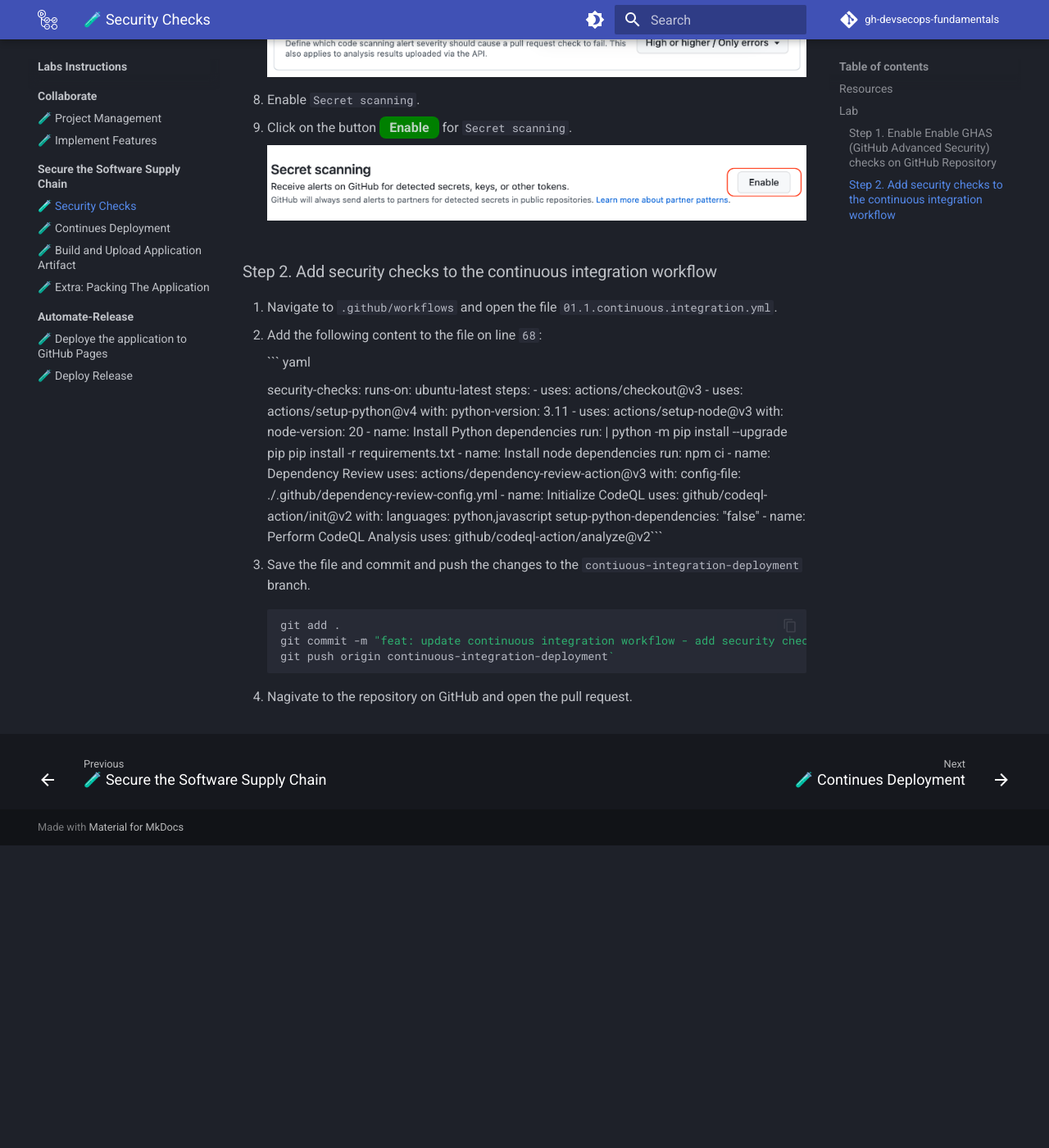
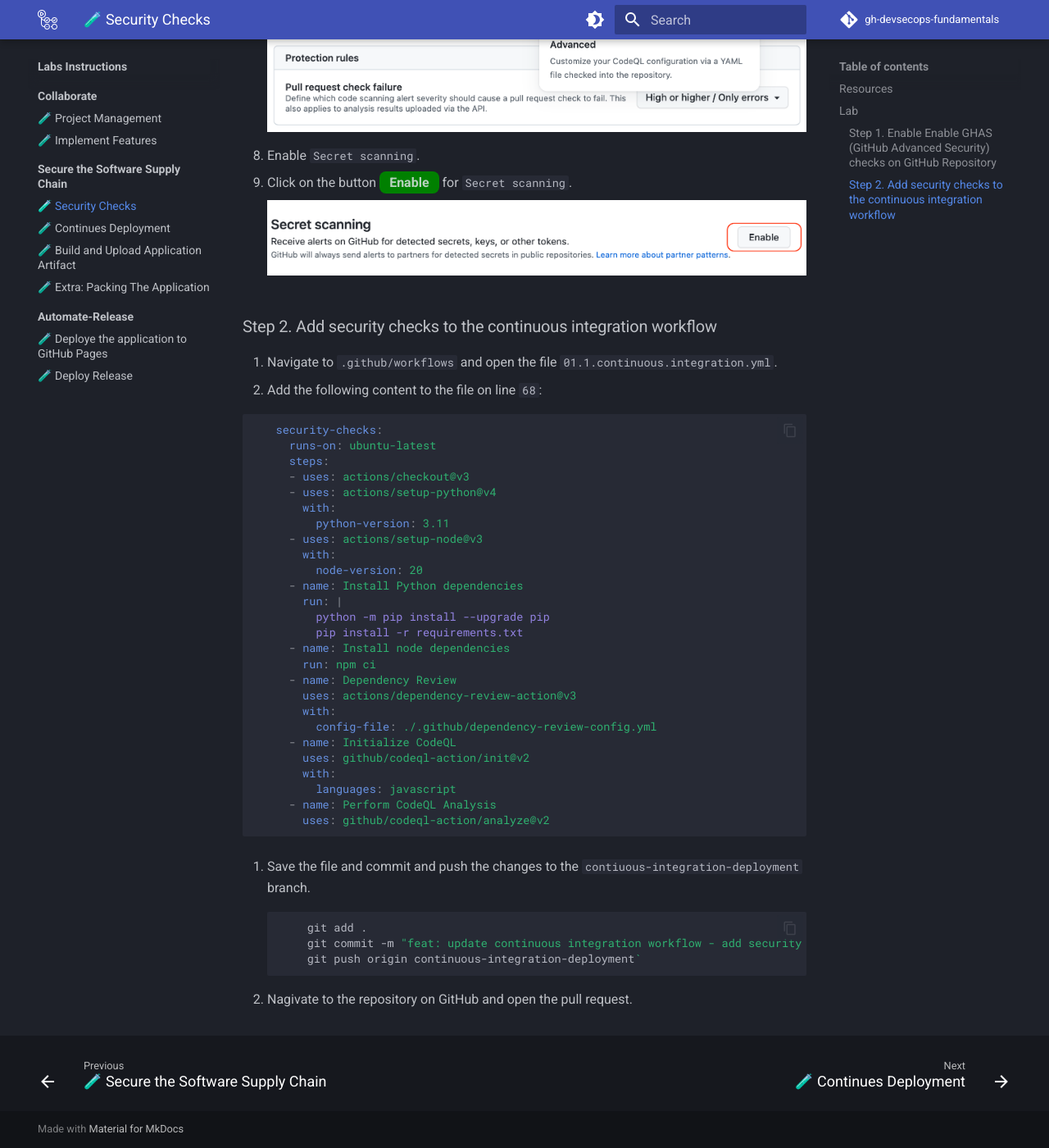
Before and after one commit to githubuniverseworkshops/github-devsecops-fundamentals, an MkDocs documentation site: the page built from docs/Labs-Instructions/02.Secure-Software-Supply-Chain/00.md, in a window 1280 px wide and 1400 px high, scrolled down 2479 px. Shown: the whole window at 82% size. Built offline with MkDocs 1.6.1 and Material for MkDocs 9.7.7, drawn with Linux system fonts in a browser that asks for light colours; emoji names are drawn with the system emoji font; comment, search, counter and statistics services are not loaded; before the commit the page ends 3510 px from its top, so only the background shows below that.

Commit message:
Update 00.md

````diff
--- a/docs/Labs-Instructions/02.Secure-Software-Supply-Chain/00.md
+++ b/docs/Labs-Instructions/02.Secure-Software-Supply-Chain/00.md
@@ -52,42 +54,40 @@
 1. Navigate to `.github/workflows` and open the file `01.1.continuous.integration.yml`.
 2. Add the following content to the file on line `68`:
 
-       ``` yaml
+   ``` yaml
+      security-checks:
+        runs-on: ubuntu-latest
+        steps:
+        - uses: actions/checkout@v3
+        - uses: actions/setup-python@v4
+          with:
+            python-version: 3.11
+        - uses: actions/setup-node@v3
+          with:
+            node-version: 20
+        - name: Install Python dependencies
+          run: |
+            python -m pip install --upgrade pip
+            pip install -r requirements.txt
+        - name: Install node dependencies
+          run: npm ci
+        - name: Dependency Review
+          uses: actions/dependency-review-action@v3
+          with:
+            config-file: ./.github/dependency-review-config.yml
+        - name: Initialize CodeQL
+          uses: github/codeql-action/init@v2
+          with:
+            languages: javascript
+        - name: Perform CodeQL Analysis
+          uses: github/codeql-action/analyze@v2
+   ```
 
-       security-checks:
-          runs-on: ubuntu-latest
-          steps:
-          - uses: actions/checkout@v3
-          - uses: actions/setup-python@v4
-            with:
-              python-version: 3.11
-          - uses: actions/setup-node@v3
-            with:
-              node-version: 20
-          - name: Install Python dependencies
-            run: |
-              python -m pip install --upgrade pip
-              pip install -r requirements.txt
-          - name: Install node dependencies
-            run: npm ci
-          - name: Dependency Review
-            uses: actions/dependency-review-action@v3
-            with:
-              config-file: ./.github/dependency-review-config.yml
-          - name: Initialize CodeQL
-            uses: github/codeql-action/init@v2
-            with:
-              languages: python,javascript
-              setup-python-dependencies: "false"
-          - name: Perform CodeQL Analysis
-            uses: github/codeql-action/analyze@v2```
-
-4. Save the file and commit and push the changes to the `contiuous-integration-deployment` branch.
-
-       ``` bash
+3. Save the file and commit and push the changes to the `contiuous-integration-deployment` branch.
+   ``` bash
        git add .
        git commit -m "feat: update continuous integration workflow - add security checks step"`
        git push origin continuous-integration-deployment`
-       ```
+   ```
 
-5. Nagivate to the repository on GitHub and open the pull request.
+4. Nagivate to the repository on GitHub and open the pull request.
````
Also changed, not shown: other parts of docs/Labs-Instructions/02.Secure-Software-Supply-Chain/00.md (+2 -0 lines).
